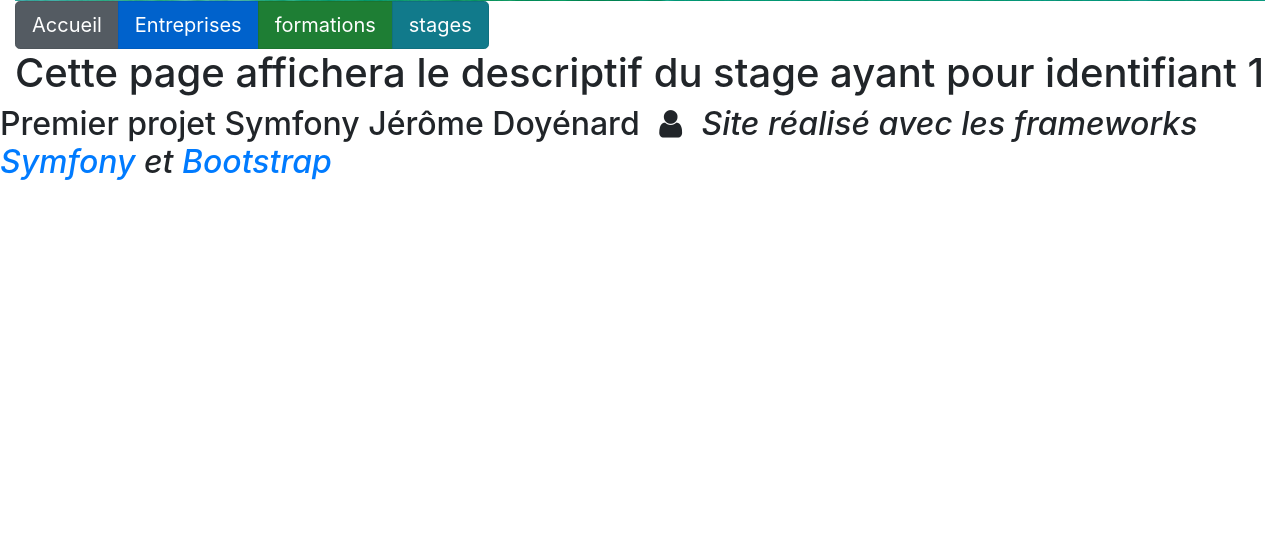
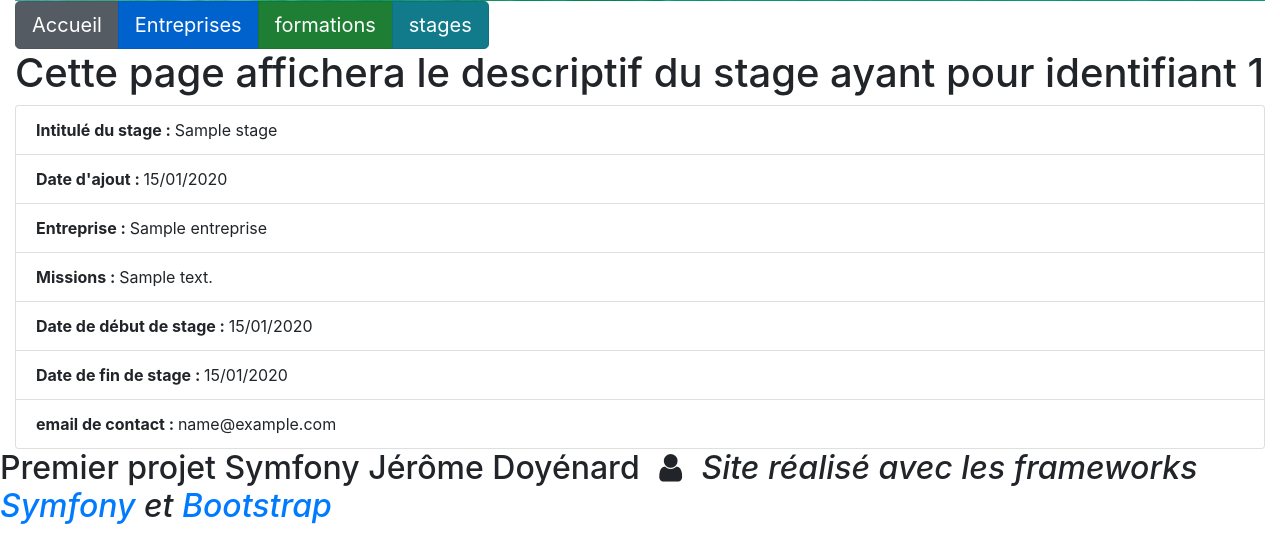
Before and after one commit to djay64/prostages, a Symfony app: template templates/prostages/stages.html.twig in a window 1280 px wide. Shown: the part 390-931 px from the top of the page. Before the commit the page ends 570 px from the top, so only its background shows below. Run offline with Twig, Linux system fonts and the light colour scheme; the template is opened without the code that fills it: most values are stand-ins (such as "Sample title", 1, 10 or a date in 2020); some libraries are stand-ins or nearby versions.

Commit message:
modification codes controleur, stage.html.twig et entreprises.html.twig pour afficher le stage associé à un id et la liste de toutes les entreprises proposant un stage.

```diff
--- a/templates/base.html.twig
+++ b/templates/base.html.twig
@@ -103,25 +103,7 @@
 
 
 
-		<div class="row">
-		<div class="col-md-12">
-			<div class="card">
-				<h5 class="card-header">
-					Card title
-				</h5>
-				<div class="card-body">
-					<p class="card-text">
 
-
-
-
-						Card content
-					</p>
-				</div>
-
-			</div>
-		</div>
-	</div>
 				{% endblock %}
 
 				<!-- BLOC JAVASCRIPT-->
--- a/templates/prostages/stages.html.twig
+++ b/templates/prostages/stages.html.twig
@@ -1,7 +1,22 @@
 {% extends 'base.html.twig' %}
 
-{% block title %}Entreprises{% endblock %}
+{% block title %}
+{{stage.titre}}
+{% endblock %}
+
 
 {% block contenu %}
-<h1>Cette page affichera le descriptif du stage ayant pour identifiant {{ idStage }}</h1>
+<h1>Cette page affichera le descriptif du stage ayant pour identifiant {{ stage.id }}</h1>
+
+<ul class="list-group">
+
+<li class="list-group-item center"><strong>Intitulé du stage : </strong>{{stage.titre}}</li>
+<li class="list-group-item center"><strong>Date d'ajout : </strong> {{stage.dateAjout | date("d/m/Y")}}</li>
+<li class="list-group-item center"><strong>Entreprise : </strong> {{stage.entreprise.nom}}</li>
+<li class="list-group-item center"><strong>Missions : </strong> {{stage.description}}</li>
+<li class="list-group-item center"><strong>Date de début de stage : </strong>{{stage.dateDebut | date("d/m/Y")}}</li>
+<li class="list-group-item center"><strong>Date de fin de stage : </strong>{{stage.dateFin | date("d/m/Y")}}</li>
+<li class="list-group-item center"><strong>email de contact : </strong>{{stage.emailContact}}</li>
+
+</ul>
 {% endblock %}
```
Also changed, not shown: src/Controller/ProstagesController.php (+22 -9 lines), templates/prostages/entreprises.html.twig (+42 -1 lines), templates/prostages/index.html.twig (+3 -4 lines), templates/prostages/listeStages.html.twig (added, +8 -0 lines).
